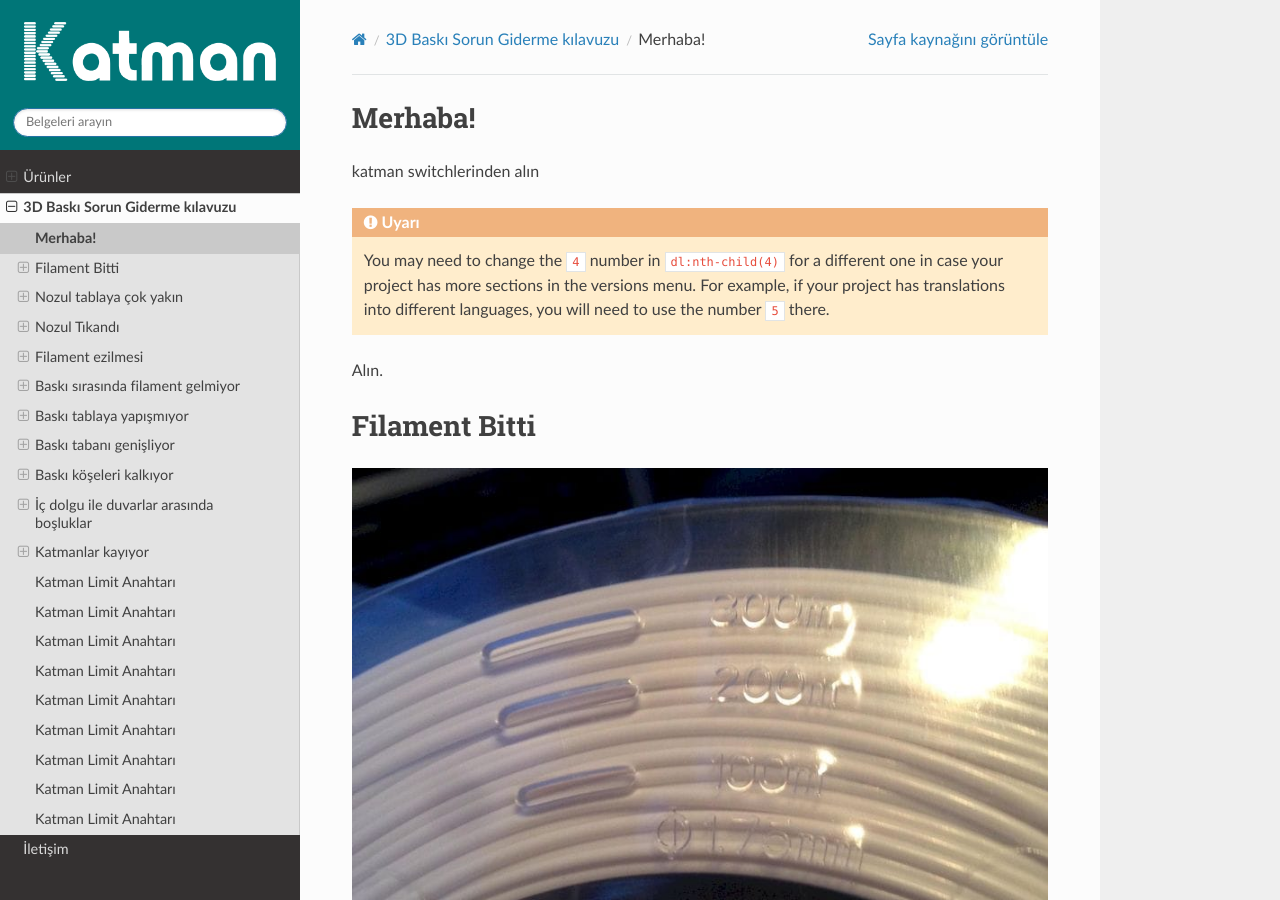
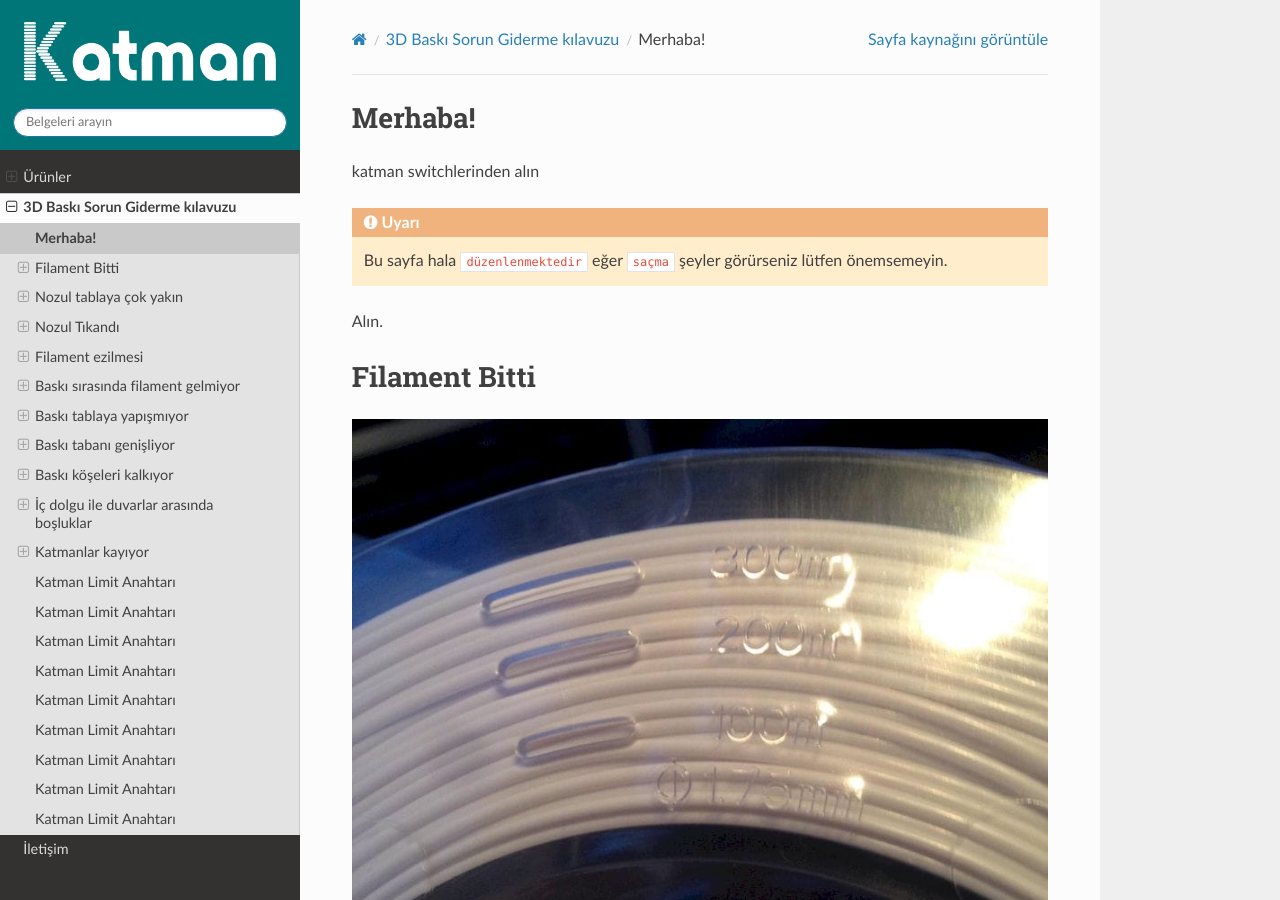
Before and after one commit to katman3d/katman-docs, a Sphinx documentation site: the page built from docs/sorunlar/1filamentbitti.rst, in a window 1280 px wide and 900 px high. Built offline with Sphinx 7.4.7 and the Read the Docs theme 2.0.0, drawn with Linux system fonts in a browser that asks for light colours.

Commit message:
Update 1filamentbitti.rst

```diff
--- a/docs/sorunlar/1filamentbitti.rst
+++ b/docs/sorunlar/1filamentbitti.rst
@@ -4,8 +4,7 @@ katman switchlerinden alın
 
 .. warning::
 
-   You may need to change the ``4`` number in ``dl:nth-child(4)`` for a different one in case your project has more sections in the versions menu.
-   For example, if your project has translations into different languages, you will need to use the number ``5`` there.
+   Bu sayfa hala ``düzenlenmektedir`` eğer ``saçma`` şeyler görürseniz lütfen önemsemeyin.
 
 Alın.
 
```
